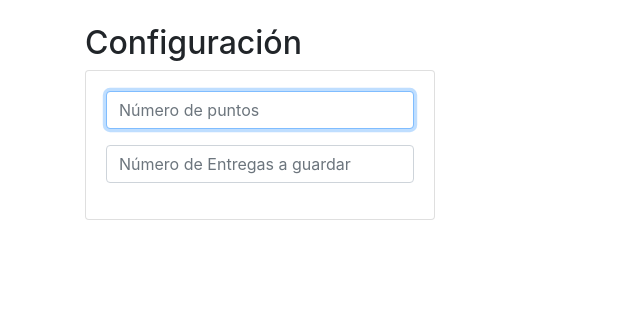
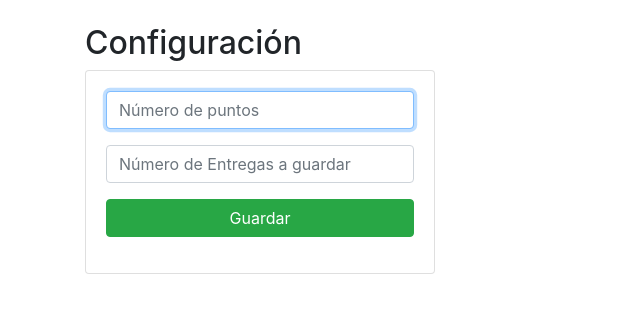
Before and after one commit to AldoQuintal/super-guacamole, a Django app: page /configuracion/ in a window 1280 px wide. Shown: the part 56-369 px from the top of the page, without its empty margins (0-640 px from the left). Run offline with Django 5.2, Linux system fonts and the light colour scheme.

Commit message:
Boton guardar

```diff
--- a/config/templates/config_view.html
+++ b/config/templates/config_view.html
@@ -43,7 +43,10 @@
                                 <input type="text" name="txtnum_puntos" class="form-control" minlength="1" maxlength="20" placeholder="Número de puntos" autofocus required>
                             </div>
                             <div class="form-group">
-                                <input type="text" name="txtnum_entregas" class="form-control" minlength="3" maxlength="20" placeholder="Número de Entregas a guardar" autofocus required>
+                                <input type="text" name="txtnum_entregas" class="form-control" minlength="1" maxlength="20" placeholder="Número de Entregas a guardar" autofocus required>
+                            </div>
+                            <div class="form-group">
+                                <input type="submit" class="btn btn-success btn-block text-white" value="Guardar">
                             </div>
                         </form>
                     </div>
```
